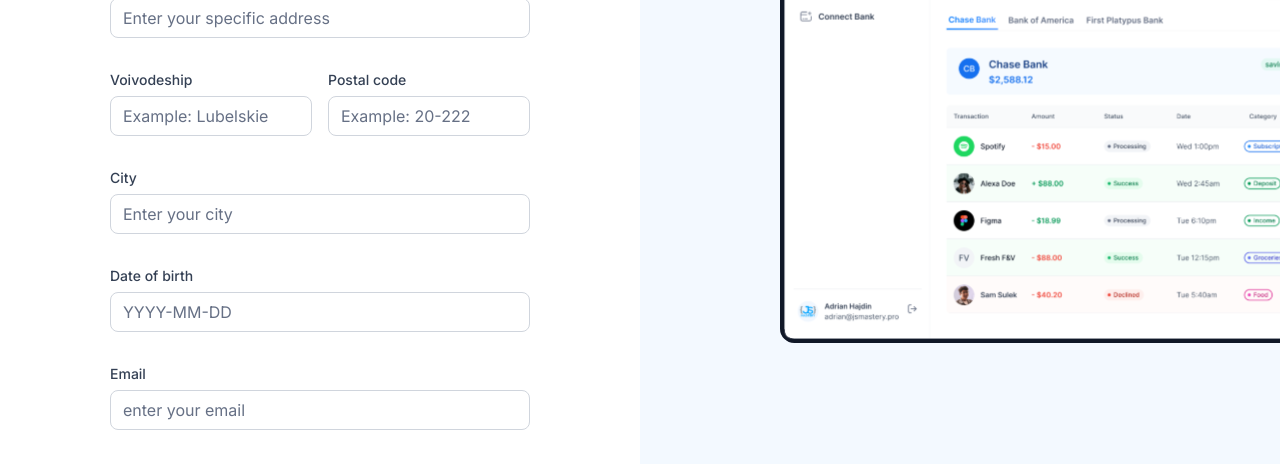
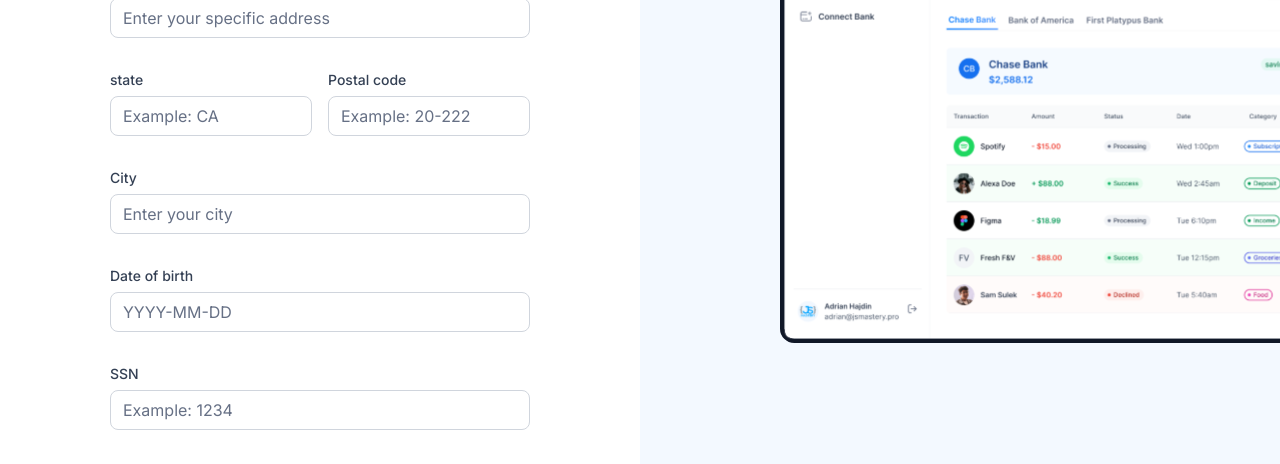
Before and after one commit to matless/Banking_App, a Next.js app: page /sign-up in a window 1280 px wide. Shown: the part 332-796 px from the top of the page. Built offline with nearby package versions, Linux system fonts and the light colour scheme; what dwolla-v2, plaid would draw is missing.

Commit message:
Implement PlaidLink and Dwolla

```diff
--- a/components/AuthForm.tsx
+++ b/components/AuthForm.tsx
@@ -56,13 +56,15 @@
             const userData = {
                 firstName: data.firstName!,
                 lastName: data.lastName!,
-                adress1: data.address1!,
+                address1: data.address1!,
                 city: data.city!,
-                voivodeship: data.voivodeship!,
+                state: data.state!,
                 postalCode: data.postalCode!,
                 dateOfBirth: data.dateOfBirth!,
+                ssn: data.ssn!,
                 email: data.email,
-                password: data.password
+                password: data.password,
+
 
             }
             const newUser = await signUp(userData);
@@ -130,11 +132,14 @@
                         </div>
                         <CustomInput control={form.control} name="address1" label="Address" placeholder="Enter your specific address"/>
                         <div className="flex gap-4">
-                        <CustomInput control={form.control} name="voivodeship" label="Voivodeship" placeholder="Example: Lubelskie"/>
+                        <CustomInput control={form.control} name="state" label="state" placeholder="Example: CA"/>
                         <CustomInput control={form.control} name="postalCode" label="Postal code" placeholder="Example: 20-222"/>
                         </div>
                         <CustomInput control={form.control} name="city" label="City" placeholder="Enter your city"/>
                         <CustomInput control={form.control} name="dateOfBirth" label="Date of birth" placeholder="YYYY-MM-DD"/>
+                        <CustomInput control={form.control} name="ssn" label="SSN" placeholder="Example: 1234"/>
+
+
                         </>
                     )}
 
--- a/lib/actions/user.actions.ts
+++ b/lib/actions/user.actions.ts
@@ -59,7 +59,7 @@
             ID.unique(),
             {
                 ...userData,
-                UserId: newUserAccount.$id,
+                userId: newUserAccount.$id,
                 dwollaCustomerId,
                 dwollaCustomerUrl
             }
--- a/lib/utils.ts
+++ b/lib/utils.ts
@@ -201,9 +201,11 @@
   lastName: type === 'sign-in' ? z.string().optional() :  z.string().min(3),
   address1: type === 'sign-in' ? z.string().optional() :  z.string().max(50),
   city: type === 'sign-in' ? z.string().optional() : z.string().min(2),
-  voivodeship :type === 'sign-in' ? z.string().optional() : z.string().min(3),
+  state :type === 'sign-in' ? z.string().optional() : z.string().min(2),
   postalCode: type === 'sign-in' ? z.string().optional() :  z.string().min(5).max(6),
   dateOfBirth: type === 'sign-in' ? z.string().optional() : z.string().min(3),
+  ssn: type === 'sign-in' ? z.string().optional() : z.string().min(3),
+
 
   //both
   email: z.string().email(),
```
Also changed, not shown: 1 other file (tests, documents, lock files or other folders).
